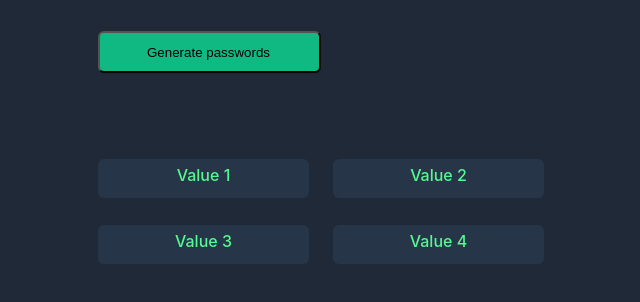
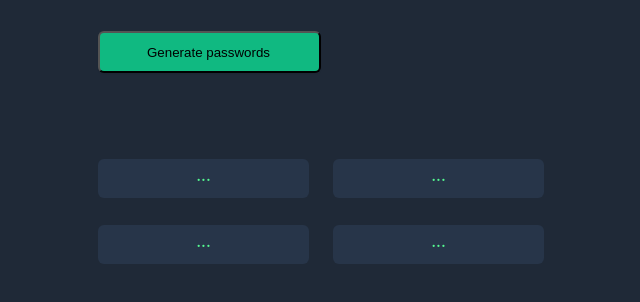
Before and after one commit to ViFixia/passwordGenerator, a plain HTML site: page index.html in a window 1280 px wide. Shown: the part 384-686 px from the top of the page, without its empty margins (78-718 px from the left). Drawn offline with Linux system fonts and the light colour scheme.

Commit message:
Update index.html

```diff
--- a/index.html
+++ b/index.html
@@ -7,10 +7,10 @@
     </head>
     <body>
         <script src="indexfile.js"></script>
-        <button id="generate-btn">Generate passwords</button>
-        <p id="password1">Value 1</p>
-        <p id="password2">Value 2</p>
-        <p id="password3">Value 3</p>
-        <p id="password4">Value 4</p>
+        <button id="generate-btn" onclick="generateOutput()">Generate passwords</button>
+        <p id="password1">...</p>
+        <p id="password2">...</p>
+        <p id="password3">...</p>
+        <p id="password4">...</p>
     </body>
 </html>
```
